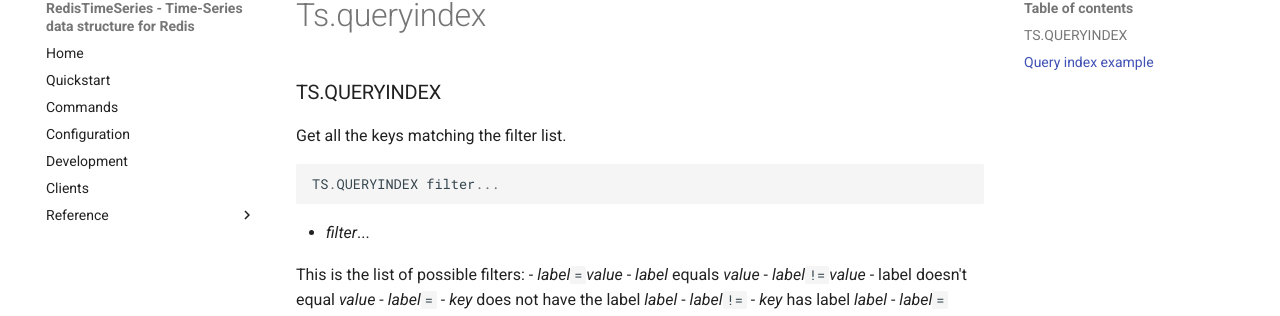
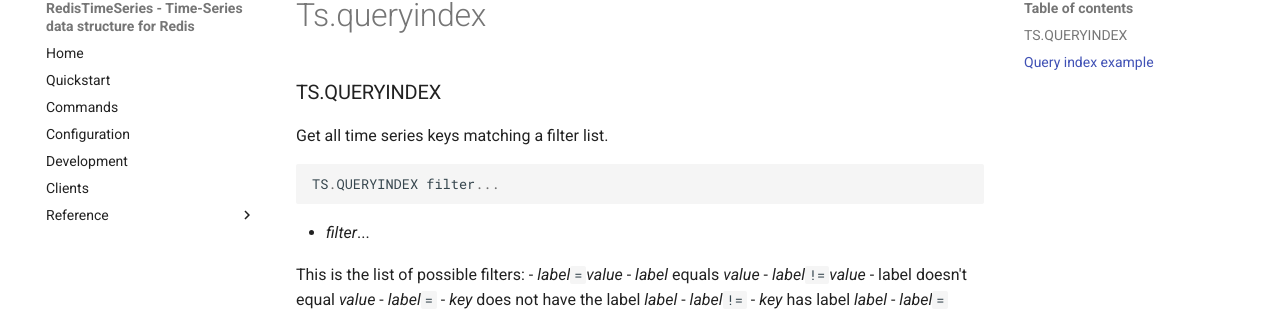
Before and after one commit to RedisTimeSeries/RedisTimeSeries, an MkDocs documentation site: the page built from docs/commands/ts.queryindex.md, in a window 1280 px wide. Shown: the part 103-419 px from the top of the page. Built offline with MkDocs 1.6.1 and Material for MkDocs 9.7.7, drawn with Linux system fonts in a browser that asks for light colours; comment, search, counter and statistics services are not loaded.

Commit message:
Update ts.queryindex.md

````diff
--- a/docs/commands/ts.queryindex.md
+++ b/docs/commands/ts.queryindex.md
@@ -1,6 +1,6 @@
 ### TS.QUERYINDEX
 
-Get all the keys matching the filter list.
+Get all time series keys matching a filter list.
 
 ```sql
 TS.QUERYINDEX filter...
````
